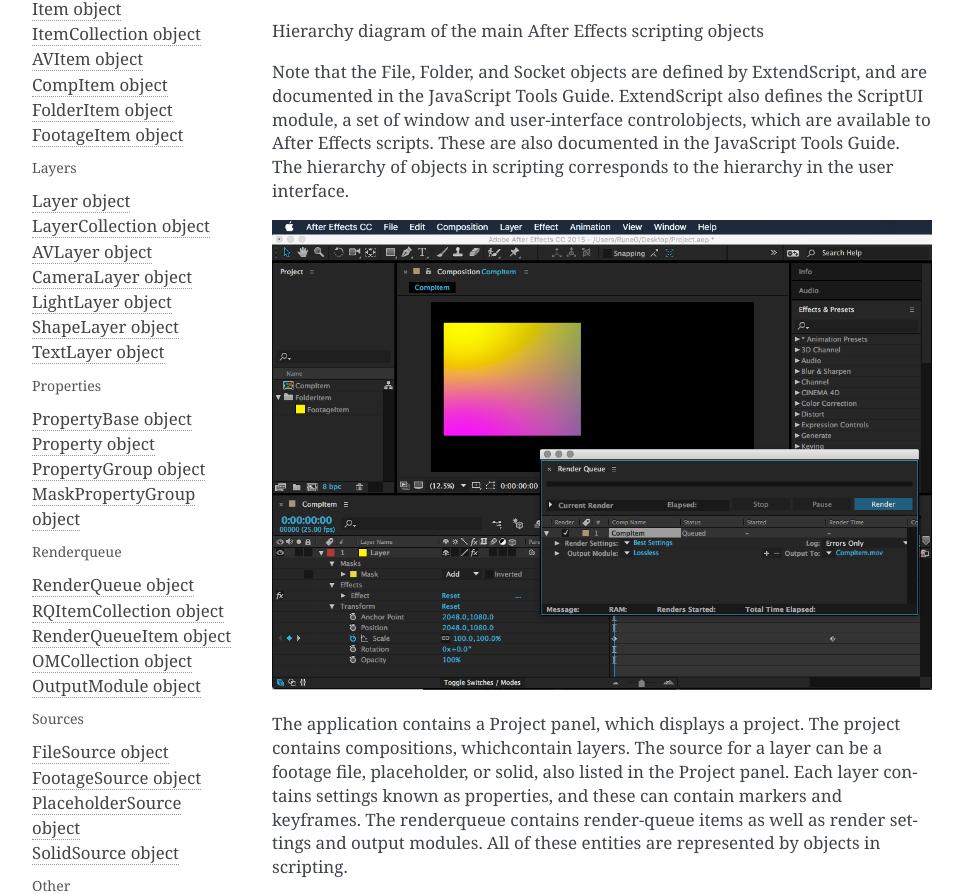
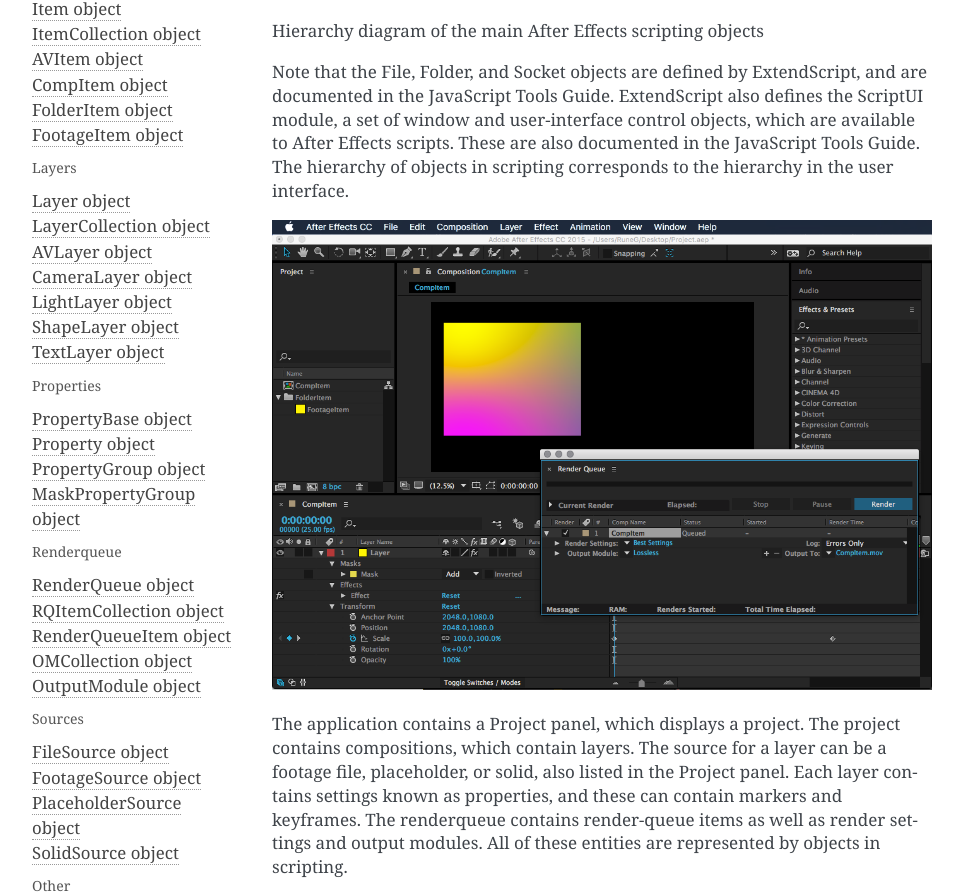
Before and after one commit to docsforadobe/after-effects-scripting-guide, a Sphinx documentation site: the page built from docs/objectmodel.rst, in a window 1280 px wide and 1400 px high, scrolled down 362 px. Shown: the part 200-1094 px from the top of the window, without its empty margins (148-1112 px from the left). Built offline with Sphinx 7.4.7, drawn with Linux system fonts in a browser that asks for light colours; some of the changed text lies outside the part shown.

Commit message:
Fixed a couple of OCR typos

```diff
--- a/docs/objectmodel.rst
+++ b/docs/objectmodel.rst
@@ -1,19 +1,19 @@
 The After Effects Object Model
 ------------------------------
 
-As you look through this reference section, which is organized alphabetically by object, you can refer to thefollowing diagrams for an overview of where the various objects fall within the hierarchy, and their correspondence to the user interface.
+As you look through this reference section, which is organized alphabetically by object, you can refer to the following diagrams for an overview of where the various objects fall within the hierarchy, and their correspondence to the user interface.
 
 .. image:: _static/objectmodel.png
    :alt: After Effects Object Model
 
 Hierarchy diagram of the main After Effects scripting objects
 
-Note that the File, Folder, and Socket objects are defined by ExtendScript, and are documented in the JavaScript Tools Guide. ExtendScript also defines the ScriptUI module, a set of window and user-interface controlobjects, which are available to After Effects scripts. These are also documented in the JavaScript Tools Guide. The hierarchy of objects in scripting corresponds to the hierarchy in the user interface.
+Note that the File, Folder, and Socket objects are defined by ExtendScript, and are documented in the JavaScript Tools Guide. ExtendScript also defines the ScriptUI module, a set of window and user-interface control objects, which are available to After Effects scripts. These are also documented in the JavaScript Tools Guide. The hierarchy of objects in scripting corresponds to the hierarchy in the user interface.
 
 .. image:: _static/application.png
    :alt: After Effects User Interface
 
-The application contains a Project panel, which displays a project. The project contains compositions, whichcontain layers. The source for a layer can be a footage file, placeholder, or solid, also listed in the Project panel. Each layer contains settings known as properties, and these can contain markers and keyframes. The renderqueue contains render-queue items as well as render settings and output modules. All of these entities are represented by objects in scripting.
+The application contains a Project panel, which displays a project. The project contains compositions, which contain layers. The source for a layer can be a footage file, placeholder, or solid, also listed in the Project panel. Each layer contains settings known as properties, and these can contain markers and keyframes. The renderqueue contains render-queue items as well as render settings and output modules. All of these entities are represented by objects in scripting.
 
 .. note::
    To avoid ambiguity, this manual uses the term "attribute" to refer to JavaScript object properties, and the term "property" or "AE property" to refer to After Effects layer properties.
--- a/docs/overview.rst
+++ b/docs/overview.rst
@@ -22,7 +22,7 @@
 The ExtendScript language
 =========================
 
-After Effects scripts use the Adobe ExtendScript language, which is an extended form of JavaScript used by several Adobe applications, including Photoshop, Illustrator, and InDesign. ExtendScript implements the JavaScript language according to the ECMA-262 specification. The After Effects scripting engine supports the 3rd Edition of the ECMA-262 Standard, including its notational and lexical conventions, types, objects, expres- sions, and statements. ExtendScript also implements the E4X ECMA-357 specification, which defines access to data in XML format.
+After Effects scripts use the Adobe ExtendScript language, which is an extended form of JavaScript used by several Adobe applications, including Photoshop, Illustrator, and InDesign. ExtendScript implements the JavaScript language according to the ECMA-262 specification. The After Effects scripting engine supports the 3rd Edition of the ECMA-262 Standard, including its notational and lexical conventions, types, objects, expressions, and statements. ExtendScript also implements the E4X ECMA-357 specification, which defines access to data in XML format.
 
 ExtendScript defines a global debugging object, the dollar (``$``) object, and a reporting utility for ExtendScript elements, the ExtendScript Reflection interface.
 
@@ -39,7 +39,7 @@
 The ExtendScript Toolkit (ESTK)
 ===============================
 
-After Effects includes a script editor and debugger, the ExtendScript Toolkit (ESTK), which provides a conve- nient interface for creating and testing your own scripts.
+After Effects includes a script editor and debugger, the ExtendScript Toolkit (ESTK), which provides a convenient interface for creating and testing your own scripts.
 
 To start the ESTK, choose File > Scripts > Open Script Editor.
 
```
